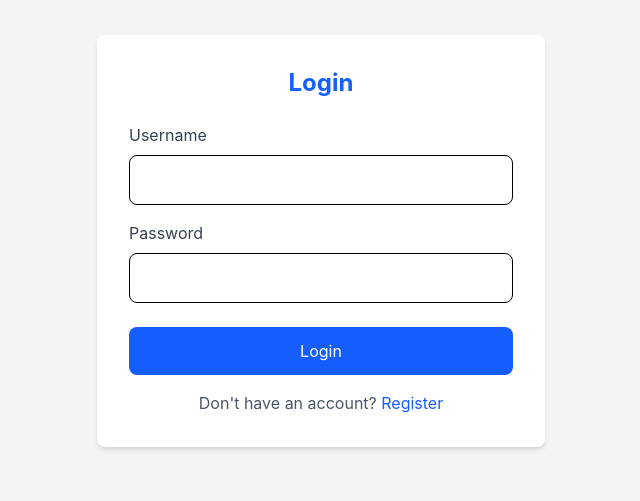
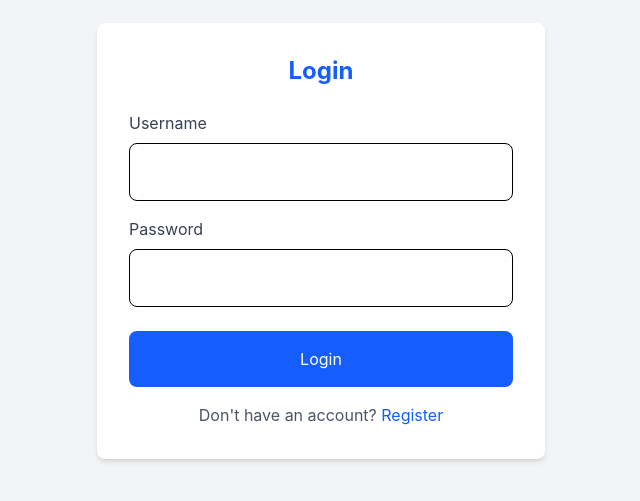
Before and after one commit to Shreedhar-D/FOSSEE-TASK, a React (Vite) app in the folder workshop-frontend/: page /login in a window 1280 px wide. Shown: the part 159-660 px from the top of the page, without its empty margins (319-959 px from the left). Built offline with nearby package versions, Linux system fonts and the light colour scheme; no server answers.

Commit message:
Updating login page UI

```diff
--- a/workshop-frontend/src/pages/LoginPage.jsx
+++ b/workshop-frontend/src/pages/LoginPage.jsx
@@ -28,8 +28,8 @@ export default function LoginPage() {
   };
 
   return (
-    <div className="flex items-center justify-center h-screen bg-gray-100">
-      <div className="bg-white p-8 rounded-lg shadow-md w-full max-w-md">
+    <div className="flex items-center justify-center min-h-screen bg-gray-100">
+      <div className="bg-white p-4 md:p-8 rounded-lg shadow-md w-full max-w-md mx-auto">
         <h2 className="text-2xl font-bold text-center mb-6 text-blue-600">
           Login
         </h2>
@@ -41,7 +41,7 @@ export default function LoginPage() {
               name="username"
               value={formData.username}
               onChange={handleChange}
-              className="w-full border rounded-lg p-3 focus:outline-none focus:border-blue-500"
+              className="w-full border rounded-lg p-4 focus:outline-none focus:border-blue-500"
               required
             />
           </div>
@@ -52,14 +52,14 @@ export default function LoginPage() {
               name="password"
               value={formData.password}
               onChange={handleChange}
-              className="w-full border rounded-lg p-3 focus:outline-none focus:border-blue-500"
+              className="w-full border rounded-lg p-4 focus:outline-none focus:border-blue-500"
               required
             />
           </div>
           <button
             type="submit"
             disabled={loading}
-            className="w-full bg-blue-600 text-white py-3 rounded-lg hover:bg-blue-700 disabled:opacity-50"
+            className="w-full bg-blue-600 text-white py-4 rounded-lg hover:bg-blue-700 disabled:opacity-50"
           >
             {loading ? "Logging in..." : "Login"}
           </button>
```
